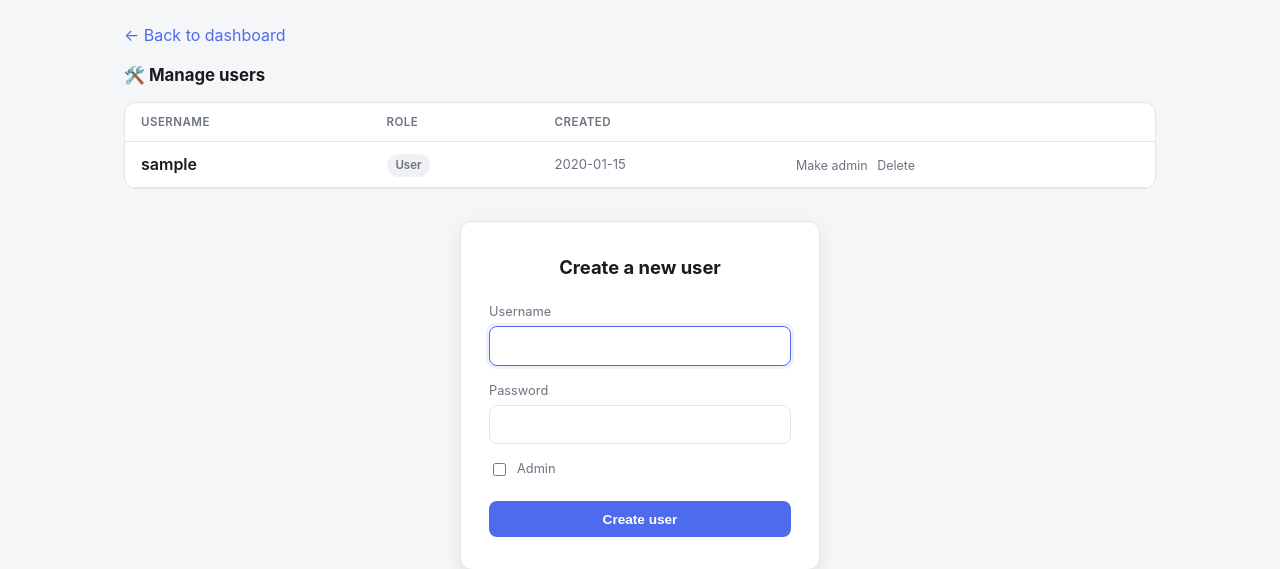
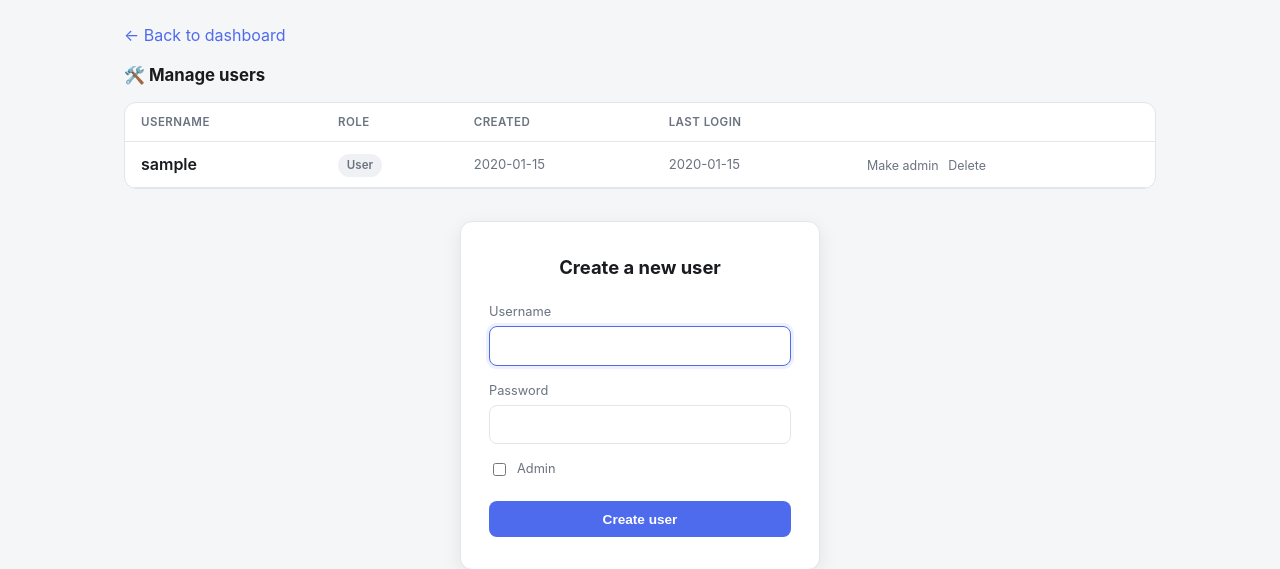
Before and after one commit to doubleu88/audiobook-series-tracker, a FastAPI app: template app/templates/admin_users.html in a window 1280 px wide. Shown: the part 64-633 px from the top of the page. Run offline with FastAPI, Linux system fonts and the light colour scheme; the template is opened without the code that fills it: most values are stand-ins (such as "Sample title", 1, 10 or a date in 2020).

Commit message:
Track last_login and show it in the admin panel
Set on every successful /login and on the bootstrap /signup (which
also logs the user in immediately). Admin-created accounts correctly
start at NULL ("Never") since creating an account isn't the same as
using it.

Co-Authored-By: Claude Sonnet 5 <noreply@anthropic.com>

```diff
--- a/app/db.py
+++ b/app/db.py
@@ -24,6 +24,8 @@ def _migrate(conn) -> None:
         user_columns = {col["name"] for col in inspect(conn).get_columns("users")}
         if "is_admin" not in user_columns:
             conn.execute(text("ALTER TABLE users ADD COLUMN is_admin BOOLEAN DEFAULT 0"))
+        if "last_login" not in user_columns:
+            conn.execute(text("ALTER TABLE users ADD COLUMN last_login DATETIME"))
 
         has_admin = conn.execute(text("SELECT 1 FROM users WHERE is_admin = 1 LIMIT 1")).first()
         if has_admin is None:
--- a/app/main.py
+++ b/app/main.py
@@ -73,6 +73,8 @@ def login(request: Request, username: str = Form(...), password: str = Form(...)
             return templates.TemplateResponse(
                 "login.html", {"request": request, "error": "Incorrect username or password."}
             )
+        user.last_login = datetime.datetime.utcnow()
+        session.commit()
         request.session["user_id"] = user.id
         return RedirectResponse("/", status_code=303)
     finally:
@@ -112,7 +114,12 @@ def signup(request: Request, username: str = Form(...), password: str = Form(...
         # This is the initial-setup account — the only time /signup is reachable.
         # It becomes admin and inherits any series already sitting in the database
         # (e.g. from an older single-user version of this app).
-        user = User(username=username, password_hash=hash_password(password), is_admin=True)
+        user = User(
+            username=username,
+            password_hash=hash_password(password),
+            is_admin=True,
+            last_login=datetime.datetime.utcnow(),
+        )
         session.add(user)
         session.commit()
 
--- a/app/models.py
+++ b/app/models.py
@@ -16,6 +16,7 @@ class User(Base):
     password_hash: Mapped[str] = mapped_column(String)
     is_admin: Mapped[bool] = mapped_column(Boolean, default=False)
     created_at: Mapped[datetime.datetime] = mapped_column(DateTime, default=datetime.datetime.utcnow)
+    last_login: Mapped[datetime.datetime | None] = mapped_column(DateTime, nullable=True)
 
 
 class Series(Base):
--- a/app/templates/admin_users.html
+++ b/app/templates/admin_users.html
@@ -15,6 +15,7 @@
         <th>Username</th>
         <th>Role</th>
         <th>Created</th>
+        <th>Last login</th>
         <th></th>
       </tr>
     </thead>
@@ -30,6 +31,7 @@
           {% endif %}
         </td>
         <td class="meta-muted">{{ u.created_at.strftime("%Y-%m-%d") }}</td>
+        <td class="meta-muted">{{ u.last_login.strftime("%Y-%m-%d %H:%M") if u.last_login else "Never" }}</td>
         <td>
           <div class="row-actions">
             <form class="inline" method="post" action="/admin/users/{{ u.id }}/toggle-admin">
```
